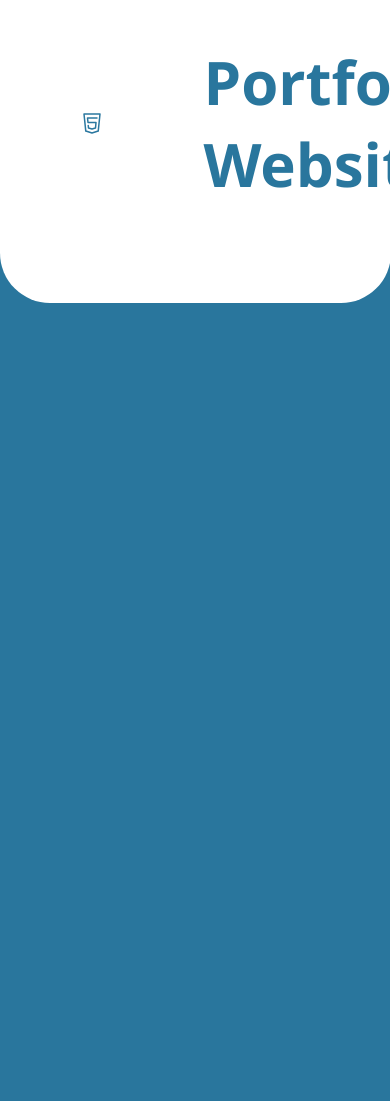
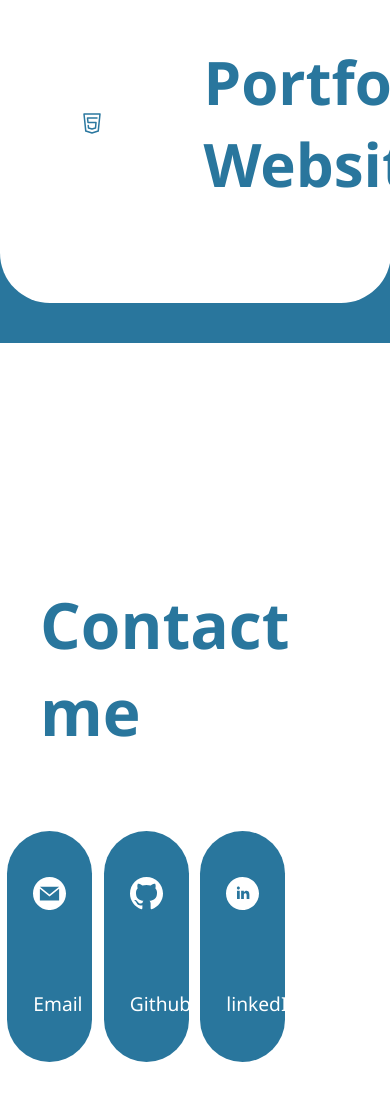
Before and after one commit to IshaanTakrani/IshaanTakrani.github.io, a plain HTML site: page index_inactive.html in a window 390 px wide. Shown: the part 5608-6709 px from the top of the page. Before the commit the page ends 5951 px from the top, so only its background shows below. Drawn offline with Linux system fonts and the light colour scheme.

Commit message:
adjusted contact divs, fixed mobile sizing issue

```diff
--- a/index.css
+++ b/index.css
@@ -247,3 +247,82 @@ a {
   text-decoration: none;
   color: black;
 }
+
+/* contact */
+
+#contact {
+  position: relative;
+  height: 100vh;
+  background-color: white;
+  padding-bottom: 50px;
+  align-items: center;
+  align-content: center;
+}
+
+.contact-container {
+  display: flex;
+  flex-direction: row;
+  justify-content: center;
+  align-items: center;
+  align-self: center;
+  width: 75%;
+}
+
+.atag-contact {
+  width: 90%;
+  color: #29769d;
+  margin: 0px;
+  padding: 0px;
+  display: flex;
+  flex-direction: column;
+  justify-content: center;
+  align-items: center;
+}
+
+.contact-section {
+  display: flex;
+  flex-direction: column;
+  justify-content: space-evenly;
+  align-content: center;
+  margin: 40px;
+  margin-left: 0px;
+  margin-right: 0px;
+  padding: 20px;
+  background-color: #29769d;
+  width: 100%;
+  border-radius: 50px;
+  height: 320px;
+  transition: 0.3s;
+}
+
+.contact-option {
+  display: flex;
+  flex-direction: column;
+  justify-content: space-evenly;
+  align-items: center;
+  background-color: #29769d;
+  width: 25%;
+  margin: 2%;
+  padding: 2%;
+  border-radius: 50px;
+}
+
+.atag-contact p {
+  flex: 1;
+  font-size: 1.2em;
+  /* font-size: 200px; */
+  color: #ffffff;
+  font-family: "Segoe UI", Tahoma, Geneva, Verdana, sans-serif;
+  max-width: 50%;
+  margin: 20px;
+  padding: 20px;
+  align-self: center;
+}
+
+.atag-contact img {
+  padding: 20px;
+  margin: 20px;
+  width: 50%;
+  filter: brightness(0) saturate(100%) invert(97%) sepia(98%) saturate(0%)
+    hue-rotate(346deg) brightness(105%) contrast(102%);
+}
--- a/index_inactive.html
+++ b/index_inactive.html
@@ -117,6 +117,36 @@
       </div>
     </div>
 
+    <div class="contact" id="contact">
+      <div class="">
+        <p class="title" style="color: #29769d; margin-bottom: 50px">
+          <strong>Contact me</strong>
+        </p>
+
+        <div class="contact-container">
+          <div class="contact-option">
+            <a href="mailto:ishaantakrani@gmail.com" class="atag-contact">
+              <img src="site_images/emailsvg.svg" alt="emailsvg">
+              <p>Email</p>
+            </a>
+          </div>
+          <div class="contact-option">
+            <a href="mailto:ishaantakrani@gmail.com" class="atag-contact">
+              <img src="site_images/githubsvg.svg" alt="emailsvg">
+              <p>Github</p>
+            </a>
+          </div>
+          <div class="contact-option">
+            <a href="mailto:ishaantakrani@gmail.com" class="atag-contact">
+              <img src="site_images/linkedinsvg2.svg" alt="emailsvg">
+              <p>linkedIn</p>
+            </a>
+          </div>
+          </a>
+        </div>
+      </div>
+    </div>
+
     <div class="selection-bar">
       <a href="index.html"
         ><img
```
